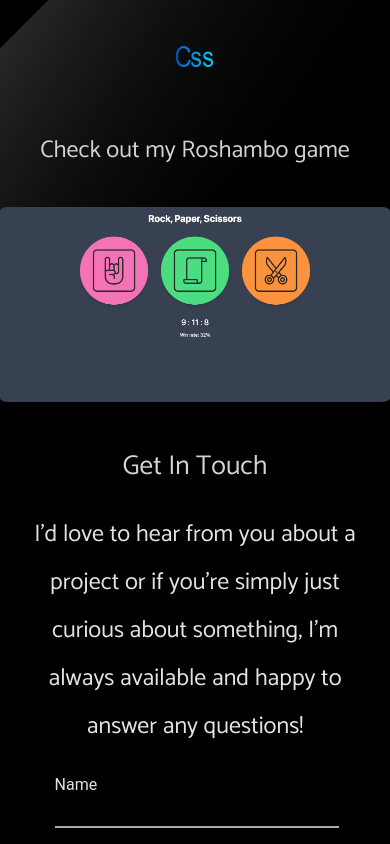
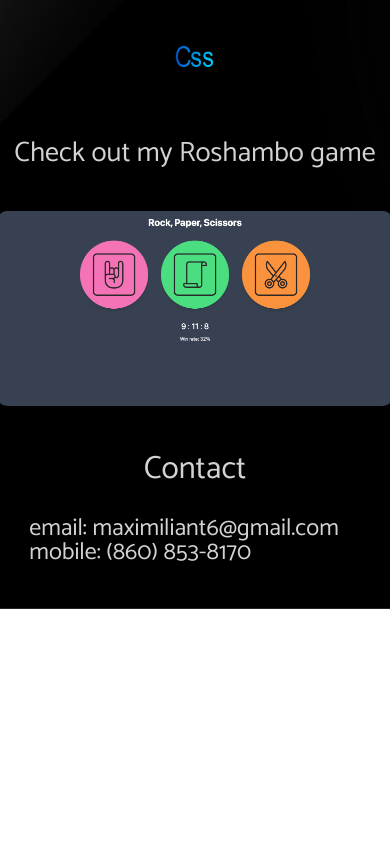
Before and after one commit to MaxT6/portfolio, a React (Create React App) app: page / in a window 390 px wide. Shown: the part 980-1824 px from the top of the page. After the commit the page ends 1589 px from the top, so only its background shows below. Built offline with nearby package versions, Linux system fonts and the light colour scheme; a web font is replaced by a local one.

Commit message:
adjusted contact section for mobile and desktop

```diff
--- /dev/null
+++ b/src/components/Contact.js
@@ -0,0 +1,17 @@
+import React from 'react'
+
+const Contact = () => {
+  return (
+    <div className='contact-container'>
+      <div className='contact-title'>
+        <h1>Contact</h1>
+      </div>
+        <div className='containt-info-container'>
+          <span className='contact-info'>email: maximiliant6@gmail.com</span>
+          <span className='contact-info'>mobile: (860) 853-8170</span>
+        </div>
+    </div>
+  )
+}
+
+export default Contact;
--- a/src/components/Home.js
+++ b/src/components/Home.js
@@ -8,7 +8,8 @@ import Games from "./Games";
 import { FontAwesomeIcon } from '@fortawesome/react-fontawesome';
 import { faSquareGithub, faLinkedin } from '@fortawesome/free-brands-svg-icons';
 import { faFileAlt } from '@fortawesome/free-solid-svg-icons';
-import resume from '../PDF/resume.pdf'
+import resume from '../PDF/resume.pdf';
+import Contact from "./Contact";
 
 const Home = () => {
   const [name, setName] = useState("");
@@ -77,7 +78,6 @@ const Home = () => {
           />
         </div>
       </section>
-      <div></div>
       <section className="skills-section">
         <div>
           <h2 className="skills-title">My Skills</h2>
@@ -113,7 +113,7 @@ const Home = () => {
       <section>
         <Games />
       </section>
-      <section className="form">
+      {/* <section className="form">
         <div className="get-in-touch-container">
           <h2 className="get-in-touch">Get In Touch</h2>
         </div>
@@ -158,6 +158,9 @@ const Home = () => {
         <div className="btn-content">
           <button onClick={onSubmit}>Send IT!</button>
         </div>
+      </section> */}
+      <section>
+        <Contact />
       </section>
       </div>
     </div>
--- a/src/styles/App.scss
+++ b/src/styles/App.scss
@@ -577,7 +577,8 @@ button:after {
 .games {
   text-align: center;
   @include media-query($small) {
-    margin-bottom: 2rem;
+    // margin-bottom: 2rem;
+    // background-color: white;
   }
 }
 
@@ -587,7 +588,7 @@ button:after {
   margin: 2rem 0rem 2rem 0rem;
   color: #d3d3d3;
   @include media-query($small) {
-    font-size: 1.5rem;
+    font-size: 1.75rem;
   }
 }
 
@@ -622,3 +623,57 @@ button:after {
 .popup {
   position: relative;
 }
+
+/*************************** vvv Contact Section vvv ***********************************************************************************************************************************/
+
+.contact-container {
+  display: flex;
+  justify-content: center;
+  align-items: center;
+  flex-direction: column;
+  width: 100%;
+  height: 400px;
+  color:#d3d3d3;
+  // background-color: #116399;
+  @include media-query($small) {
+    height: 200px;
+  }
+}
+
+.contact-title {
+  font-size: 4rem;
+  font-family: $home-primary;
+  margin: 2rem 0rem 2rem 0rem;
+  color: #d3d3d3;
+  display: flex;
+  justify-content: center;
+  flex-direction: column;
+  // background-color: darkred;
+  @include media-query($small) {
+    margin-top: 0rem;
+    font-size: 2rem;
+  }
+}
+
+.containt-info-container{
+  // background-color: aquamarine;
+  width: 100%;
+  display: flex;
+  justify-content: space-around;
+  @include media-query($small) {
+    // background-color: #116399;
+    width: 85%;
+    justify-content: center;
+    flex-direction: column;
+  }
+}
+
+.contact-info{
+  // background-color: lightpink;
+  font-size: 2rem;
+  font-family: $home-primary;
+  color: #d3d3d3;
+  @include media-query($small) {
+    font-size: 1.5rem;
+  }
+}
```
